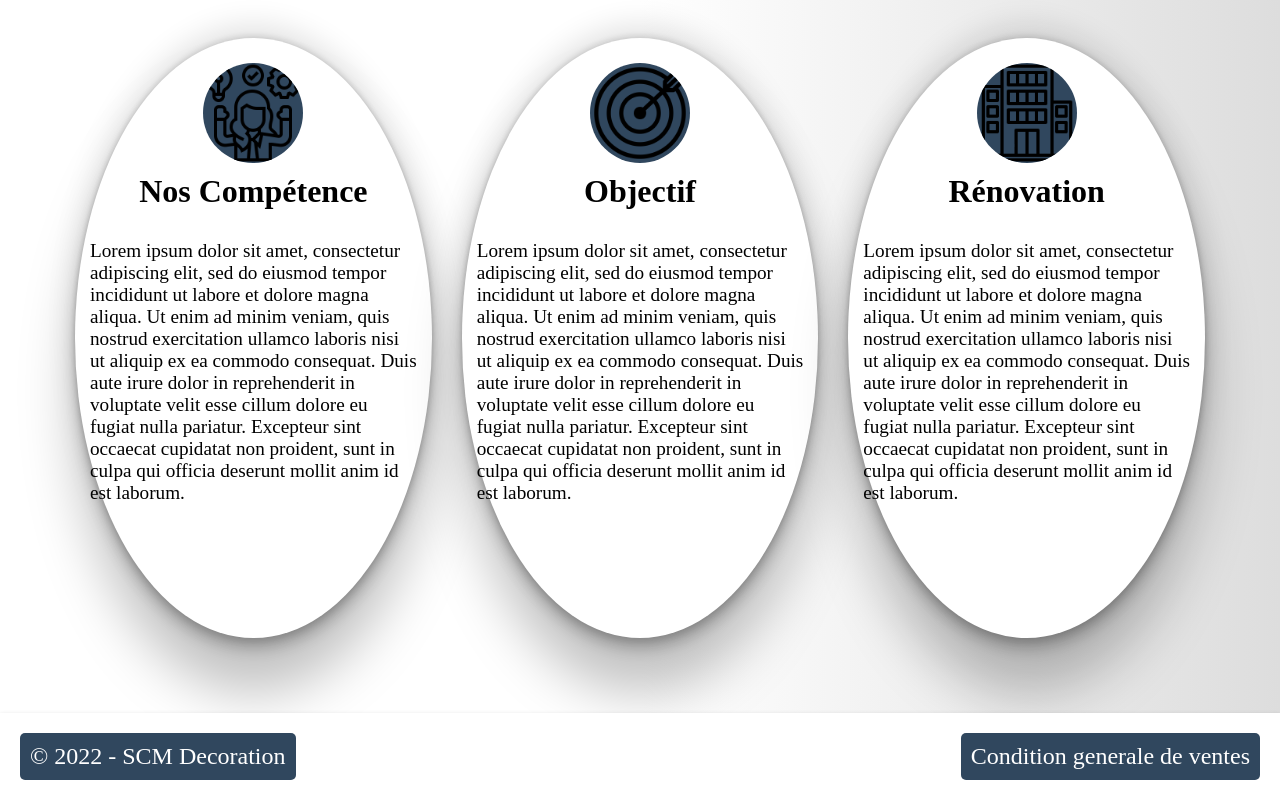
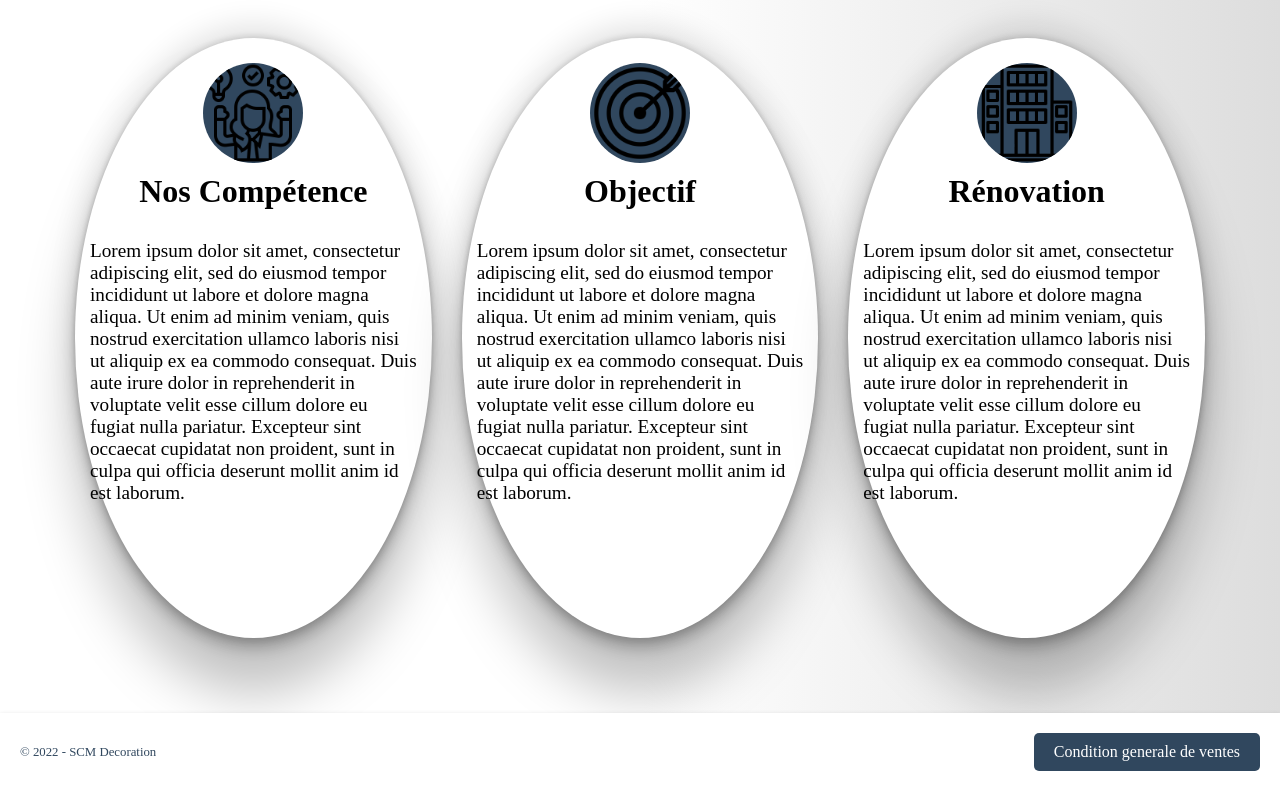
Before and after one commit to GareFunkle/Site-test-SCMdeco, a website: page src/index.html in a window 1280 px wide. Shown: the part 957-1757 px from the top of the page. Drawn offline with nearby package versions, Linux system fonts and the light colour scheme.

Commit message:
style: enhanced footer

```diff
--- a/src/styles/styles.css
+++ b/src/styles/styles.css
@@ -291,22 +291,18 @@ footer {
   justify-content: space-between;
 }
 
-footer p {
-  background: #30475e;
-  padding: 10px;
-  border-radius: 5px;
+.copyright {
+  color: #30475e;
   display: flex;
   justify-content: center;
   align-items: center;
-  color: #fff;
-  font-size: 1.5em;
+  font-size: 0.8rem;
 }
 
-footer a {
+.cgv {
   background: #30475e;
-  padding: 10px;
+  padding: 10px 20px;
   border-radius: 5px;
   color: #fff;
   text-decoration: none;
-  font-size: 1.5em;
 }
```
